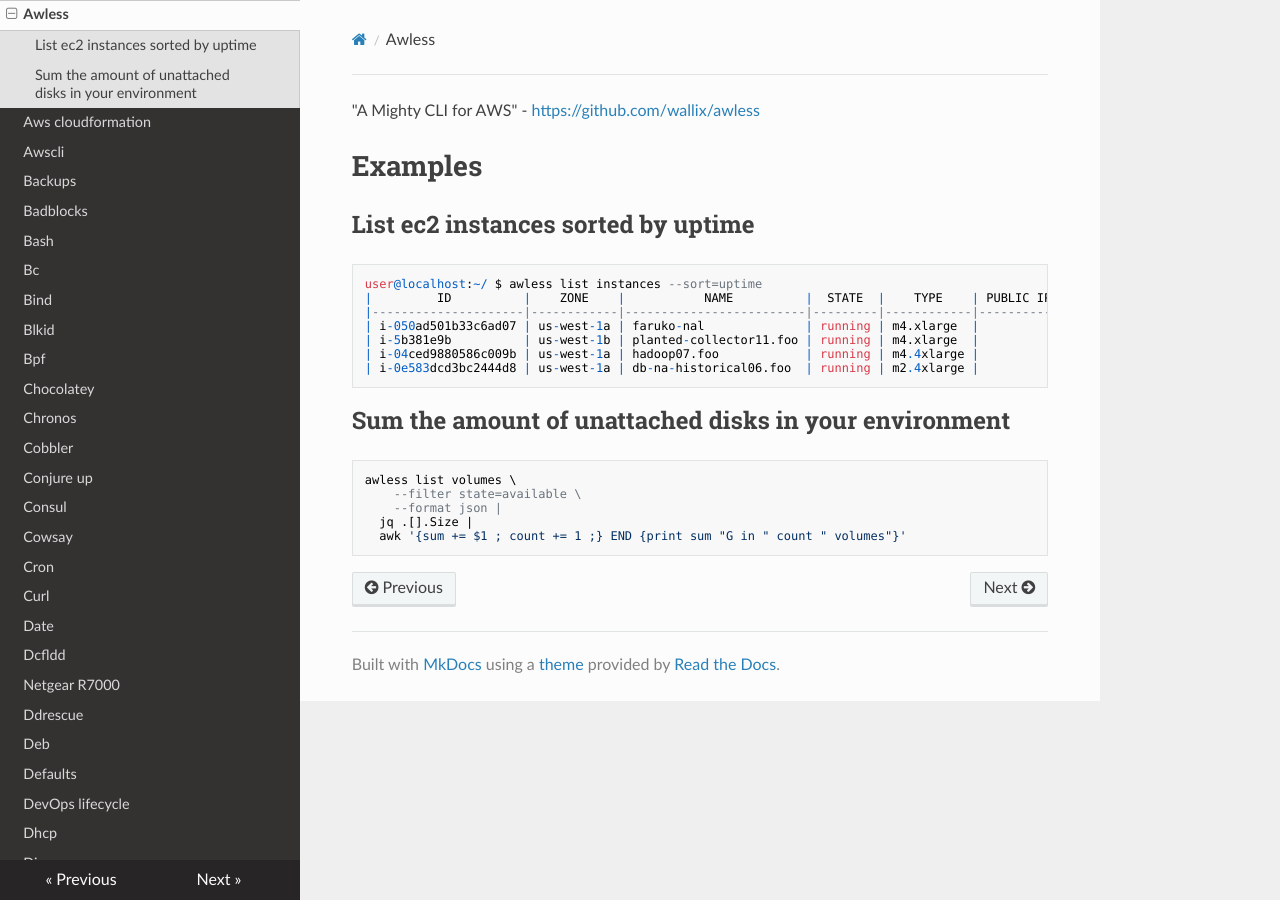
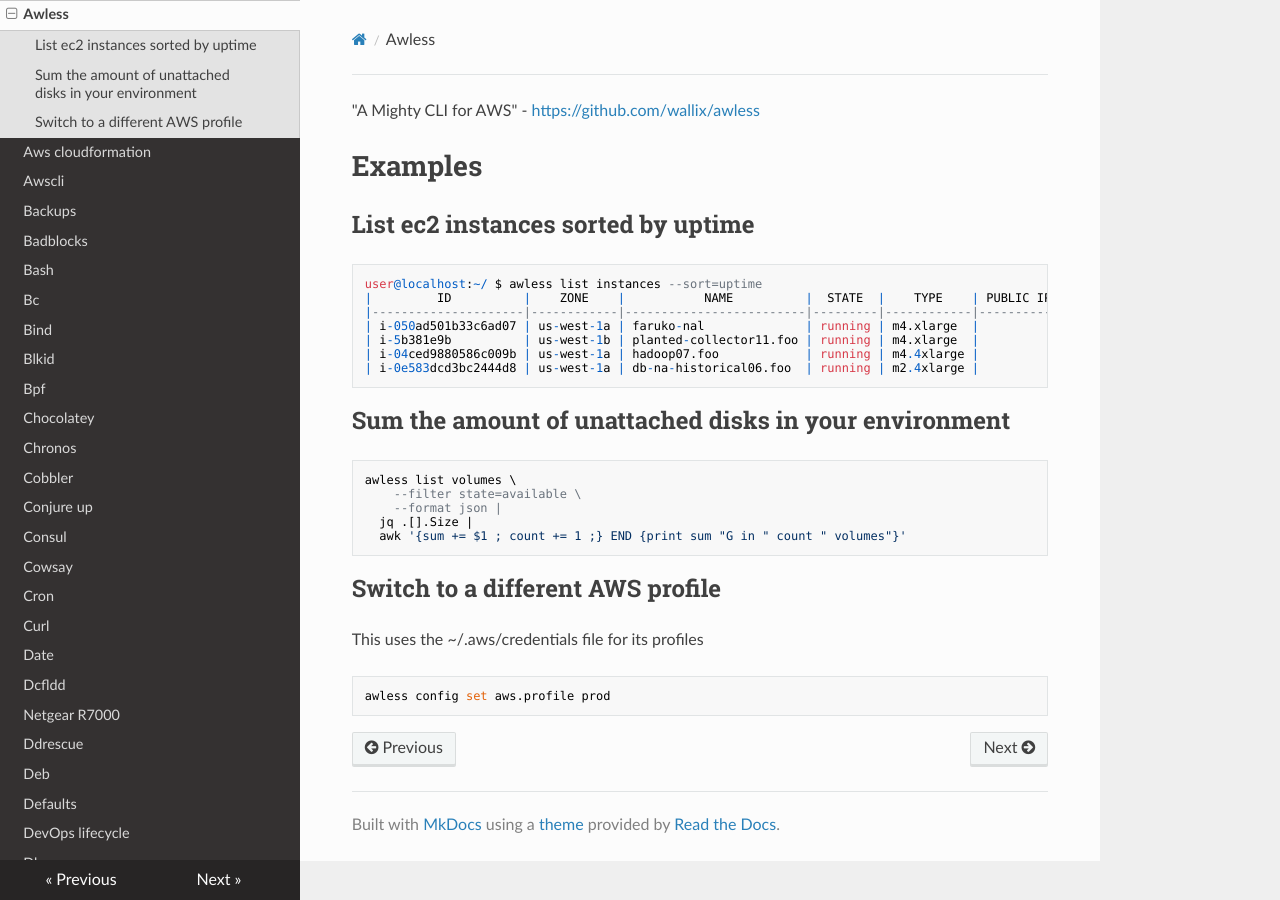
Before and after one commit to lando-cal/tech-notes, an MkDocs documentation site: the page built from docs/awless.md, in a window 1280 px wide. Built offline with MkDocs 1.6.1, drawn with Linux system fonts in a browser that asks for light colours; nearby versions of some CDN libraries.

Commit message:
Add profile switch

````diff
--- a/docs/awless.md
+++ b/docs/awless.md
@@ -23,3 +23,11 @@ awless list volumes \
   jq .[].Size |
   awk '{sum += $1 ; count += 1 ;} END {print sum "G in " count " volumes"}'
 ```
+
+## Switch to a different AWS profile
+
+This uses the ~/.aws/credentials file for its profiles
+
+```
+awless config set aws.profile prod
+```
````
